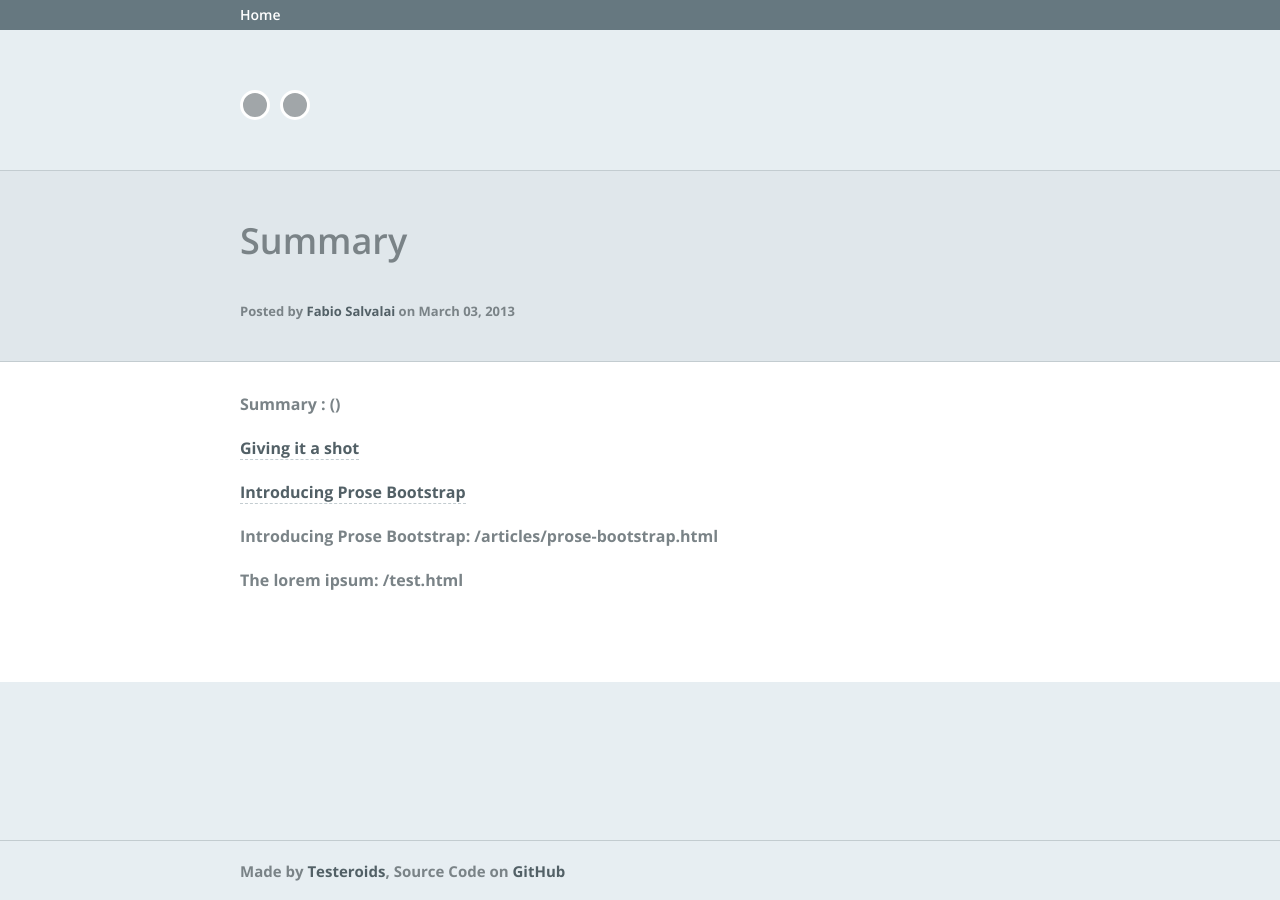
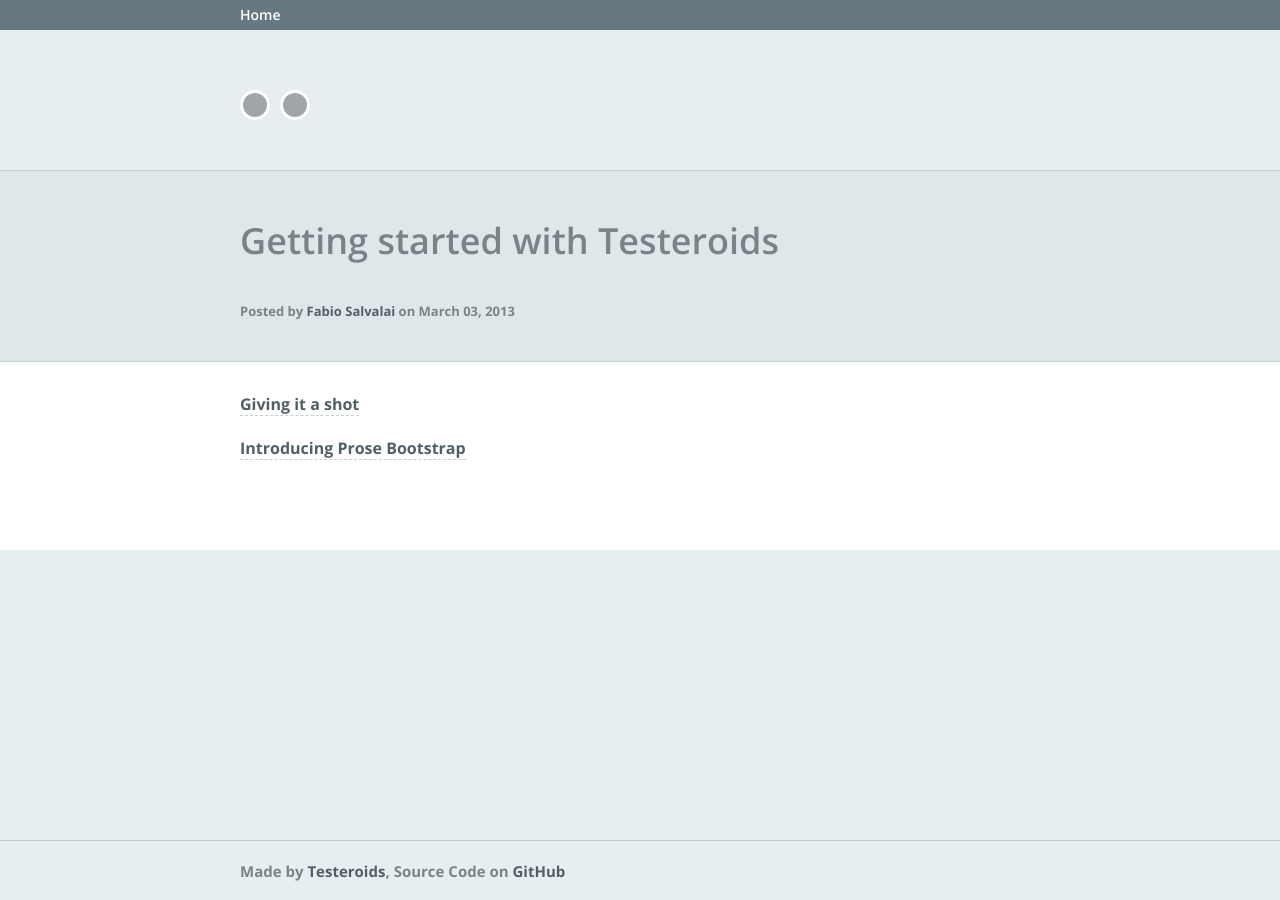
Before and after one commit to Testeroids/Testeroids, a Jekyll site: the page built from summary.md, in a window 1280 px wide. Built offline with Jekyll 4.4.1, drawn with Linux system fonts in a browser that asks for light colours; some web fonts are replaced.

Commit message:
attempt at building an articles summary

```diff
--- a/summary.md
+++ b/summary.md
@@ -1,12 +1,10 @@
 ---
 layout: article
-title: Summary
+title: Getting started with Testeroids
 permalink: "/articlessummary.html"
 date: 03.03.2013
 author: Fabio Salvalai
 ---
-
-Summary : ({{ paginator.total_pages }})
 {% for p in site.pages %}
 
 {% if p.title != page.title %}
@@ -16,7 +14,3 @@
 {% endif %}
 
 {% endfor %}
-
-{% for post in site.posts %}
-{{post.title}}: {{post.url}}
-{% endfor %}
```
